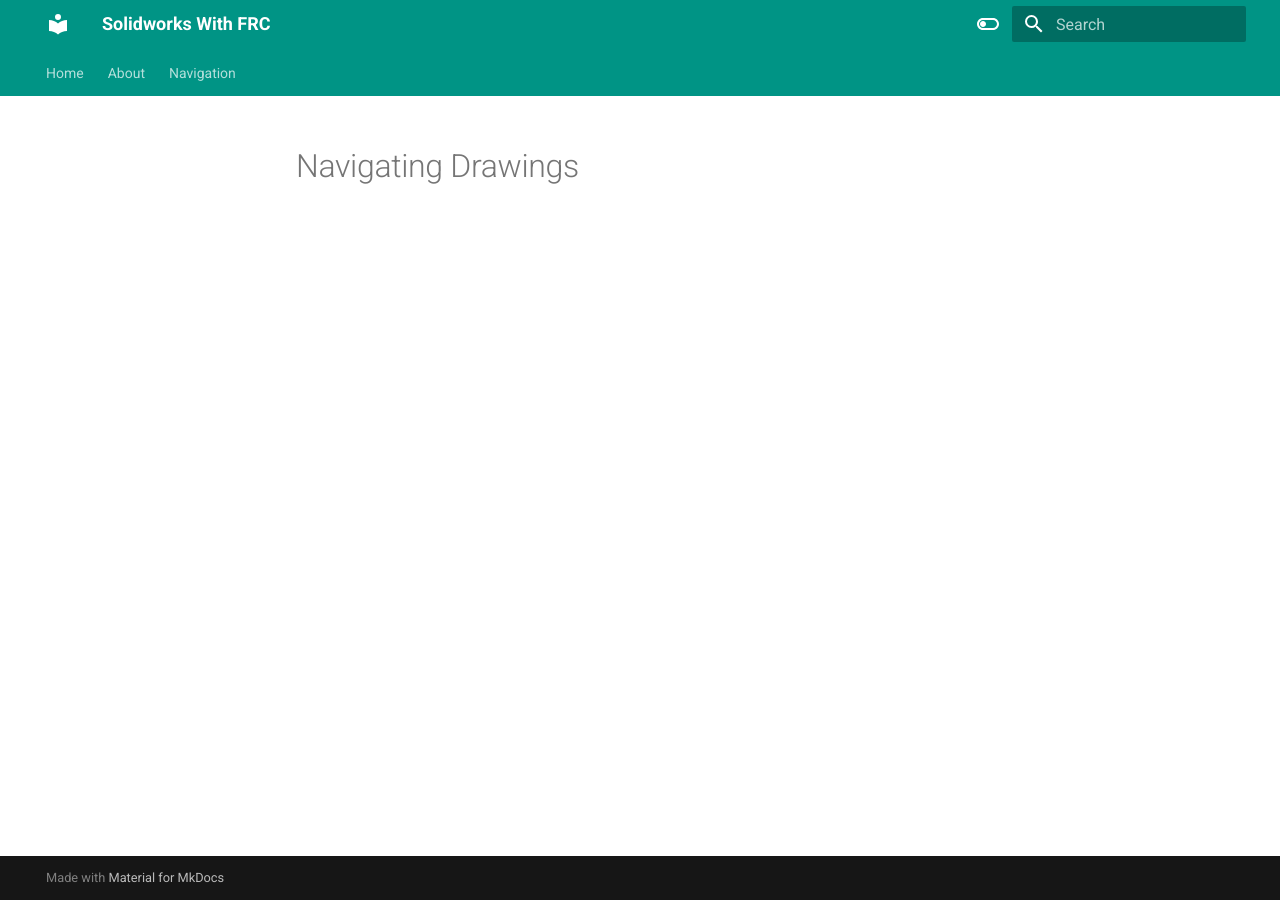
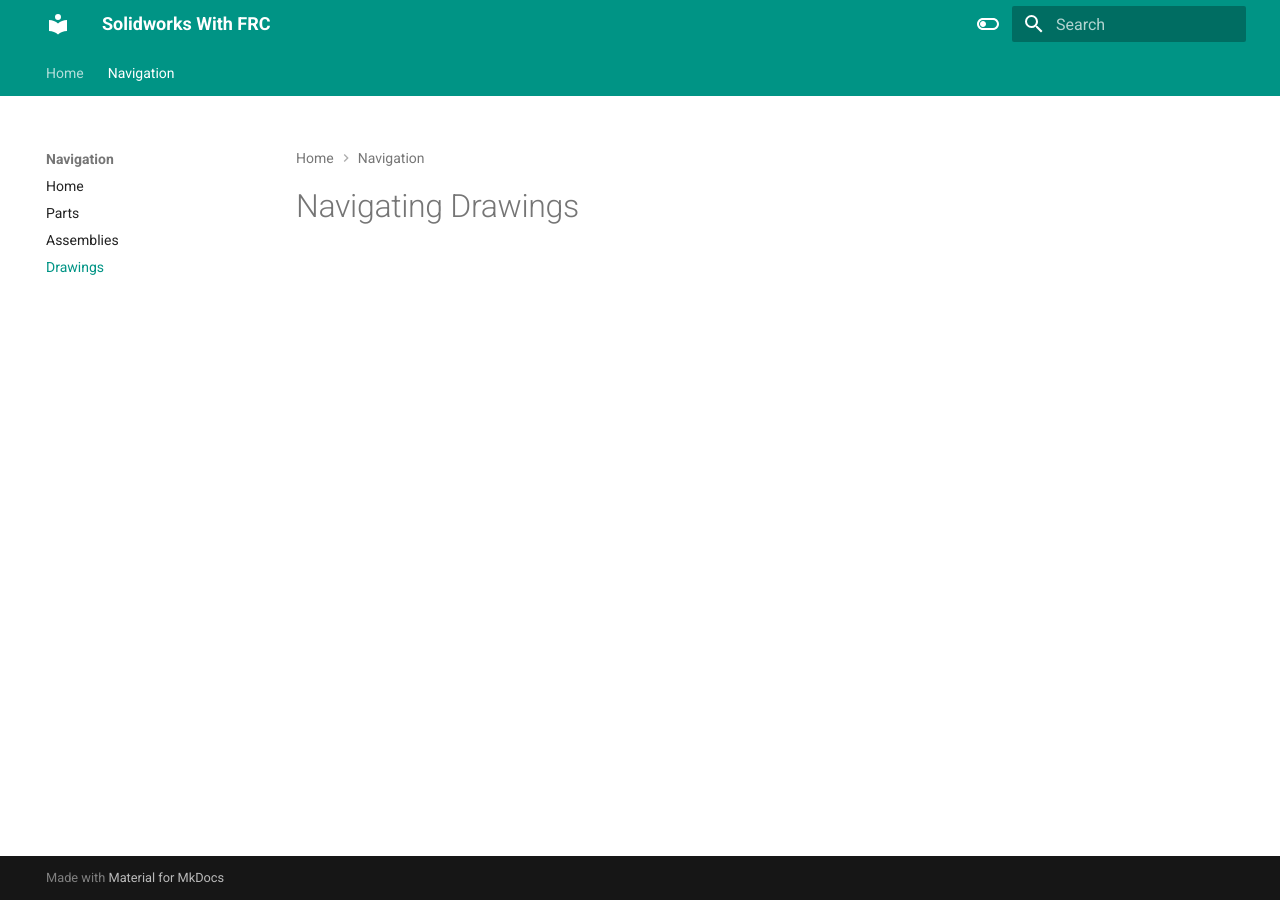
Before and after one commit to mihirgarg01/Solidworks-With-FRC, an MkDocs documentation site: the page built from docs/navigation/drawing.md, in a window 1280 px wide. Built offline with MkDocs 1.6.1 and Material for MkDocs 9.7.7, drawn with Linux system fonts in a browser that asks for light colours.

Commit message:
Updated mkdocs.yml

```diff
--- a/mkdocs.yml
+++ b/mkdocs.yml
@@ -1,16 +1,25 @@
 site_name: Solidworks With FRC
+site_url: https://team2854.com
 nav:
   - Home: index.md
-  - About: aboutt.md
-  - Navigation: navigation/home.md
+  - Navigation:
+    - Home: navigation/home.md
+    - Parts: navigation/part.md
+    - Assemblies: navigation/assembly.md
+    - Drawings: navigation/drawing.md
 theme:
   name: material
   features:
+    - navigation.instant
+    - navigation.instant.prefetch
+    - navigation.instant.progress
+    - navigation.tracking
     - navigation.tabs
     - navigation.sections
+    - navigation.path
+    - navigation.top
     - toc.integrate
-    - navigation.top
-    - search.suggest
+    - toc.follow    - search.suggest
     - search.highlight
     - content.tabs.link
   language: en
```
